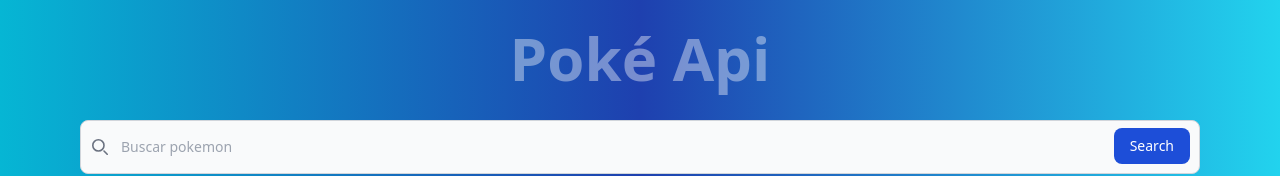
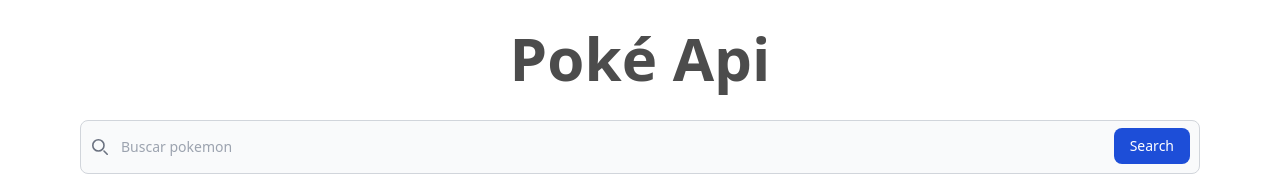
Before and after one commit to M-Suyuc/poke-api, a React (Vite) app: page / in a window 1280 px wide. Shown: the top 176 px of the page. Built offline with nearby package versions, Linux system fonts and the light colour scheme; no server answers; the HTML template or start-up script is replaced by a standard one.

Commit message:
change styles

```diff
--- a/src/App.jsx
+++ b/src/App.jsx
@@ -12,9 +12,9 @@
 
   useEffect(() => {
     if (isFirstInput.current) {
-      const value = (isFirstInput.current = search)
-      console.log(value)
-      console.log(search)
+      // const value = (isFirstInput.current = search)
+      // console.log(value)
+      // console.log(search)
       isFirstInput.current = search === ''
       return
     }
@@ -61,13 +61,13 @@
 
   const handleChange = (event) => {
     const newSearch = event.target.value.toLowerCase()
+    setpokemonSearch([])
     updateSearch(newSearch)
-    setpokemonSearch([])
   }
 
   return (
-    <div className='block w-full max-w-6xl py-4 px-10 md:px-20 pb-32 m-auto bg-gradient-to-r from-cyan-500 via-blue-800  to-cyan-400 min-h-screen'>
-      <h1 className='mt-3 text-center text-5xl lg:text-6xl font-bold text-white/40'>
+    <div className='block w-full max-w-6xl py-4 px-10 md:px-20 pb-32 m-auto min-h-screen'>
+      <h1 className='mt-3 text-center text-5xl lg:text-6xl font-bold text-black/70'>
         Poké Api
       </h1>
       <Formulario
```
